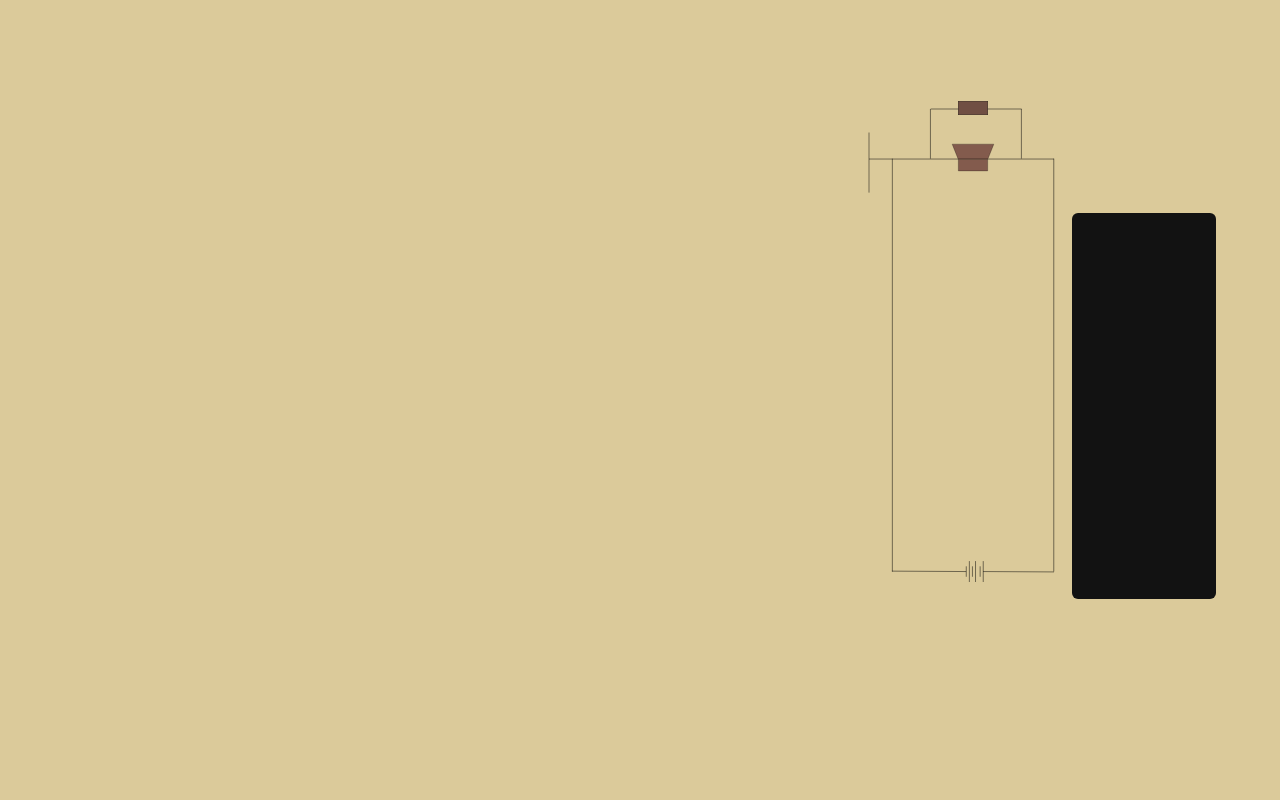
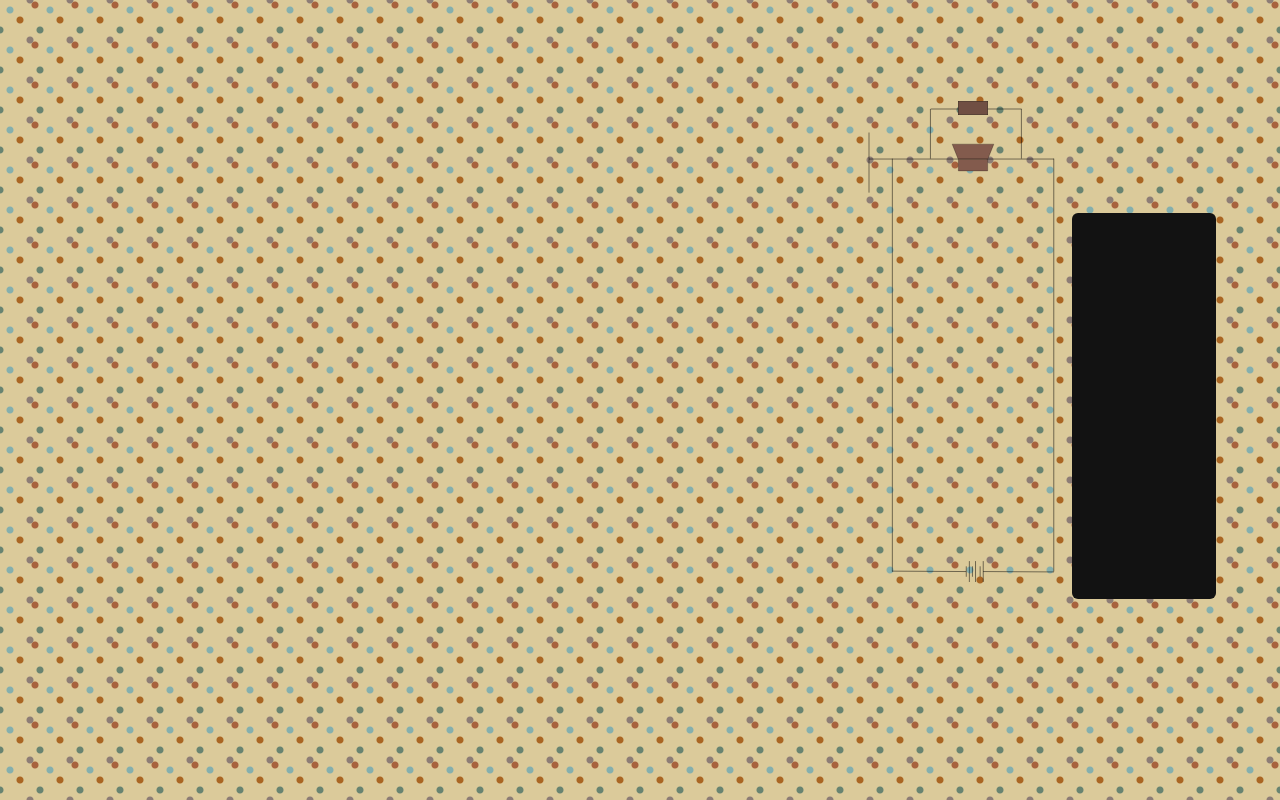
Before and after one commit to mgu0625/mgu0625.github.io, a plain HTML site: page index.html in a window 1280 px wide. Drawn offline with Linux system fonts and the light colour scheme.

Commit message:
make pixels bigger

```diff
--- a/index.html
+++ b/index.html
@@ -21,7 +21,6 @@
       <!--for menu box-->
       <svg width="144" height="386" viewBox="0 0 144 386" fill="none" xmlns="http://www.w3.org/2000/svg">
         <g id="Frame2">
-        <path id="svg-menu" />
         <rect width="144" height="386" rx="6" fill="#121212"/>
         </g>
         </svg>
--- a/style.css
+++ b/style.css
@@ -6,27 +6,27 @@
     font-style: normal;
 }
 
-body {
+html, body {
     margin: 0;
     padding: 0;
+    height: 100%;
     background-color: #dbca9a;
     background-image:
-      radial-gradient(#aa6623 2px, transparent 1px),
-      radial-gradient(#bca9ad 2px, transparent 1px),
-      radial-gradient(#A9ADBC 2px, transparent 1px)
-      radial-gradient(#698471 2px, transparent 1px),
-      radial-gradient(#85afad 2px, transparent 1px);
-    background-size: 80px 80px;
+      radial-gradient(#aa6623 3px, transparent 4px),
+      radial-gradient(#8d7d76 3px, transparent 4px),
+      radial-gradient(#698471 3px, transparent 4px),
+      radial-gradient(#85afad 3px, transparent 4px),
+      radial-gradient(#a7623e 3px, transparent 4px);
+    background-size: 40px 40px;
     background-position:
+      0 0,
       10px 20px,
-      40px 50px,
-      60px 10px,
-      30px 70px;
+      20px 10px,
+      30px 30px,
+      15px 25px;
+    image-rendering: pixelated;
   }
 
-  html {
-    image-rendering: pixelated;
-  }
 
 :root {
     --resistor: #704F43;
```
